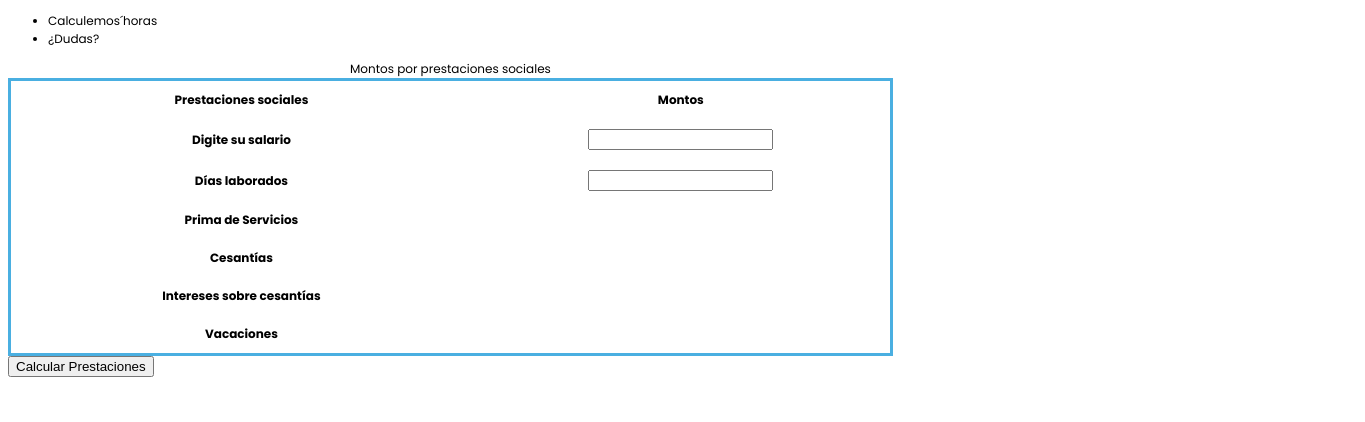
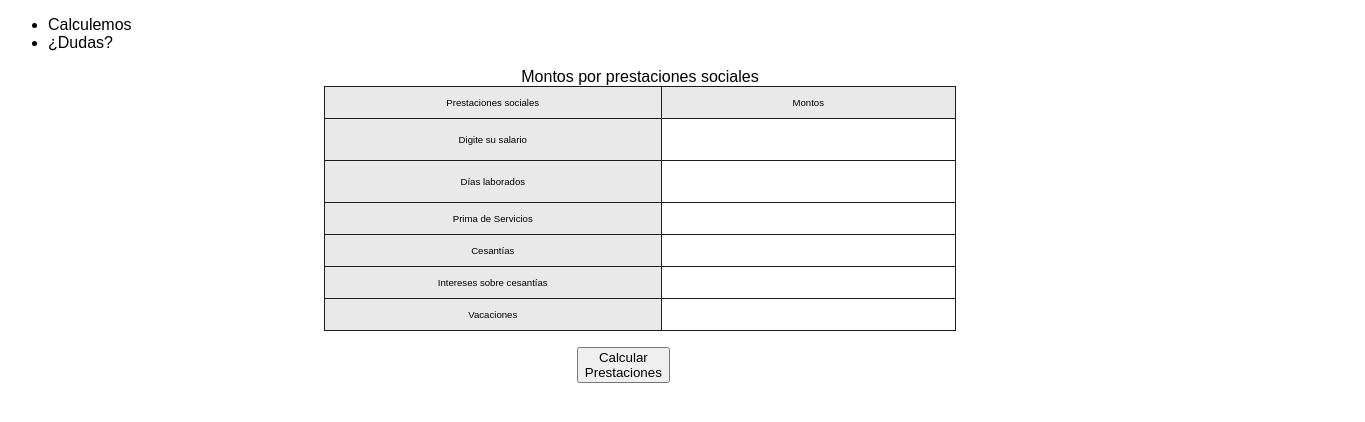
Before and after one commit to lauhs04/Nomi.github.io, a plain HTML site: page index.html in a window 1280 px wide. Shown: the whole page, 1365 px wide, since content can reach past the window. Drawn offline with Linux system fonts and the light colour scheme.

```diff
--- a/index.html
+++ b/index.html
@@ -16,7 +16,7 @@
             <div>
                 <ul>
                     <li>
-                     Calculemos´horas
+                     Calculemos
                     </li>
                     <li>
                         ¿Dudas?
@@ -221,7 +221,7 @@
             </td>
         </tr>
     </table>
-    <button onclick="calcularPrestacionesSociales()">Calcular Prestaciones</button>
+    <button onclick="calcularPrestacionesSociales()" class="button">Calcular Prestaciones</button>
 
     <script src="./main.js"></script>
 </body>
--- a/style.css
+++ b/style.css
@@ -1,13 +1,16 @@
 body{
-    font-family: 'Poppins', sans-serif;
-    font-size: 12px;
+    font-family: sans-serif;
+
 }
 
 table{
     table-layout: fixed;
-    width: 70%;
+    width: 50%;
     border-collapse: collapse;
-    border: 3px solid rgb(74, 175, 225);
+    border: 1px solid rgb(27, 28, 29);
+    margin-right: auto;
+    margin-left: auto;
+    background-color: rgb(233, 233, 233);
 }
 
 thead th:nth-child(1){
@@ -18,10 +21,25 @@ tbody td{
     width: 50%;
     background-color: rgb(255, 255, 255);
     text-align: center;
+
 }
 
 th, td{
     padding: 10px;
+    border: 0.5px solid rgb(27, 28, 29);
+    font-family: Arial;
+    font-weight: 300;
+    font-size: 0.6em;
+}
+
+input{
+    border-color: transparent;
+}
+
+.button{
+    margin-left: 45%;
+    margin-right: 55%;
+    margin-top: 1rem;
 }
 
 /*tbody tr:nth-child(odd) {
```
